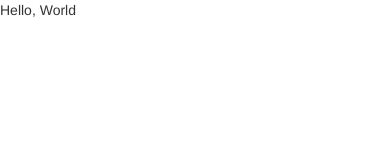
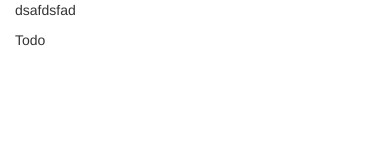
Before and after one commit to marcidenmark/static-airbnb-redux, a React app: page / in a window 390 px wide. Shown: the top 160 px of the page. Built offline with nearby package versions, Linux system fonts and the light colour scheme.

Commit message:
starting of App

```diff
--- a/assets/stylesheets/application.scss
+++ b/assets/stylesheets/application.scss
@@ -1,3 +1,10 @@
+@import "card";
+
 body {
   font-family: Helvetica;
 }
+
+.flat-list {
+  display: flex;
+  flex-wrap: wrap;
+}
--- /dev/null
+++ b/assets/stylesheets/card.scss
@@ -0,0 +1,48 @@
+.card {
+  height: 175px;
+  text-shadow: 0 1px 3px rgba(0,0,0,0.6);
+  background-size: cover !important;
+  background-position: center;
+  color: white;
+  position: relative;
+}
+.card-user {
+  position: absolute;
+  right: 10px;
+  top: 10px;
+  width: 40px;
+  border-radius: 50%;
+}
+.card-category {
+  position: absolute;
+  top: 10px;
+  left: 10px;
+  font-size: 15px;
+  text-transform: uppercase;
+}
+.card-description {
+  position: absolute;
+  bottom: 10px;
+  left: 10px;
+}
+.card-description h2 {
+  font-size: 24px;
+}
+.card-description p {
+  font-size: 14px;
+  opacity: 0.7;
+  font-weight: lighter;
+}
+.card-link {
+  position: absolute;
+  top: 0;
+  bottom: 0;
+  right: 0;
+  width: 100%;
+  z-index: 2;
+  background: black;
+  opacity: 0;
+}
+.card-link:hover {
+  opacity: 0.1;
+}
--- /dev/null
+++ b/src/components/app.jsx
@@ -0,0 +1,19 @@
+import React, { Component } from 'react';
+import Map from '../containers/map';
+import FlatList from '../containers/flat_list';
+
+class App extends Component {
+	render () {
+		return (
+		<div className="row">
+			<FlatList />
+			<Map />
+		</div>
+
+		);
+	}
+
+}
+
+
+export default App;
--- /dev/null
+++ b/src/containers/flat_list.jsx
@@ -0,0 +1,15 @@
+import React, { Component } from 'react';
+
+class FlatList extends Component {
+	render () {
+		return (
+		<div className="flat-list col-sm-7">
+		<p>
+			dsafdsfad
+		</p>
+		</div>
+		);
+	}
+}
+
+export default FlatList;
--- /dev/null
+++ b/src/containers/map.jsx
@@ -0,0 +1,18 @@
+import React, { Component } from 'react';
+
+
+class Map extends Component {
+	render () {
+		const style = {
+			height: "100vh"
+		};
+	return (
+		<div className="col-sm-5" style={style}>
+			Todo
+		</div>
+	);
+	}
+}
+
+
+export default Map;
--- a/src/index.jsx
+++ b/src/index.jsx
@@ -2,10 +2,9 @@ import React from 'react';
 import ReactDOM from 'react-dom';
 
 import '../assets/stylesheets/application.scss';
-
-const Hello = props => <div>Hello, {props.name}</div>;
+import App from './components/app';
 
 const root = document.getElementById('root');
-if (root) {
-  ReactDOM.render(<Hello name="World" />, root);
-}
+if (root) { ReactDOM.render(<App />, root); }
+
+  // ReactDOM.render(<Hello name="World" />, root);
--- a/templates/index.html
+++ b/templates/index.html
@@ -3,9 +3,10 @@
   <head>
     <meta charset="UTF-8">
     <link rel="stylesheet" href="https://maxcdn.bootstrapcdn.com/bootstrap/3.3.7/css/bootstrap.min.css">
-    <title>React boilerplate</title>
+    <title>ReactReduxAirBnB
+    </title>
   </head>
   <body>
-    <div id="root"></div>
+    <div id="root" class="container-fluid"></div>
   </body>
 </html>
```
